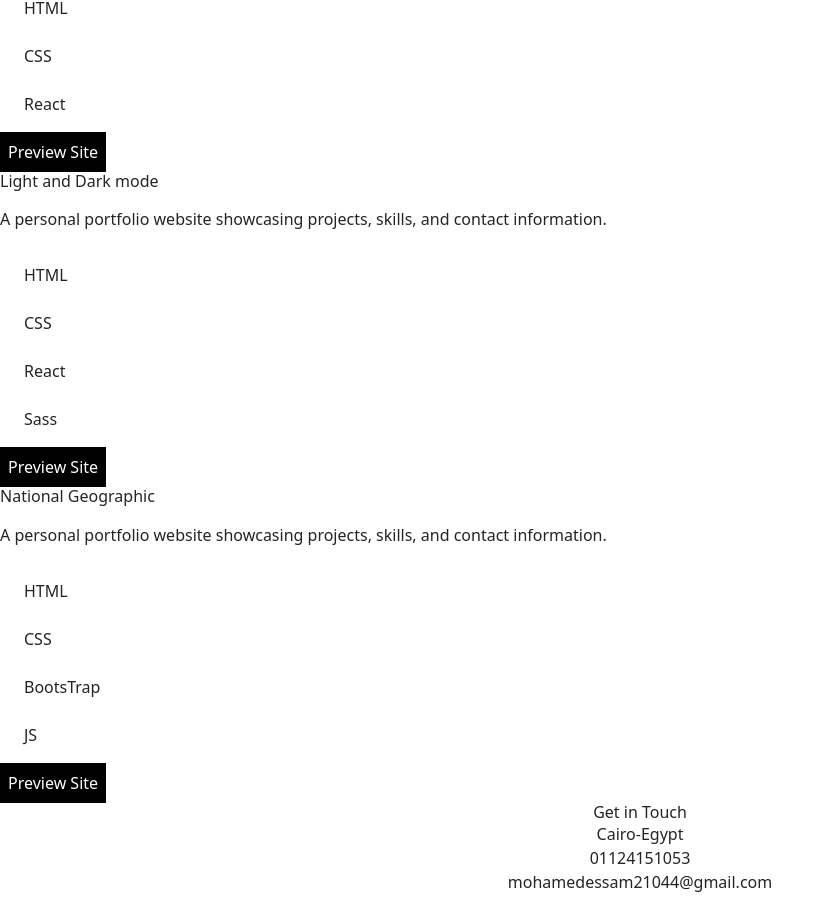
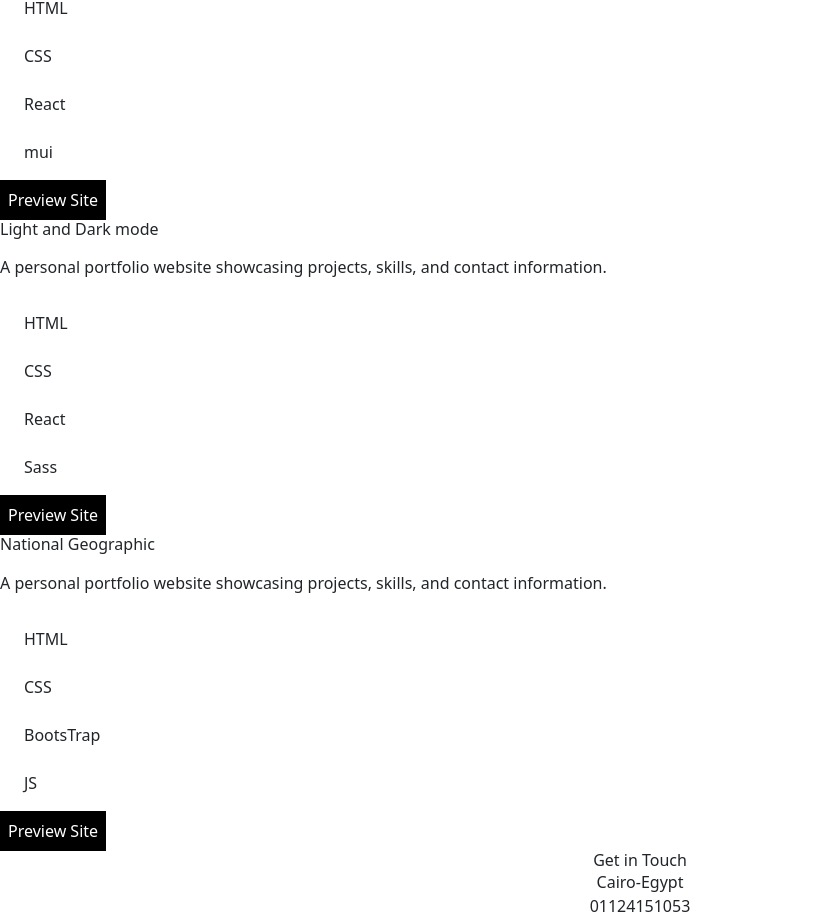
Before and after one commit to MohamedEssamfouadd/Protofolio, a React (Vite) app: page / in a window 1280 px wide. Shown: the part 6492-7414 px from the top of the page, without its empty margins (0-834 px from the left). Built offline with nearby package versions, Linux system fonts and the light colour scheme.

Commit message:
last commit

```diff
--- a/src/constants/index.js
+++ b/src/constants/index.js
@@ -45,8 +45,8 @@ export const PROJECTS = [
 
     description:
       "A personal portfolio website showcasing projects, skills, and contact information.",
-    technologies: ["HTML", "CSS", "React"],
-    link:"https://6696680bf619af0e454dcaf5--tranquil-chimera-48a2c8.netlify.app/"
+    technologies: ["HTML", "CSS", "React","mui"],
+    link:"https://jovial-strudel-8bf1ce.netlify.app/"
   },
 
   {
```
